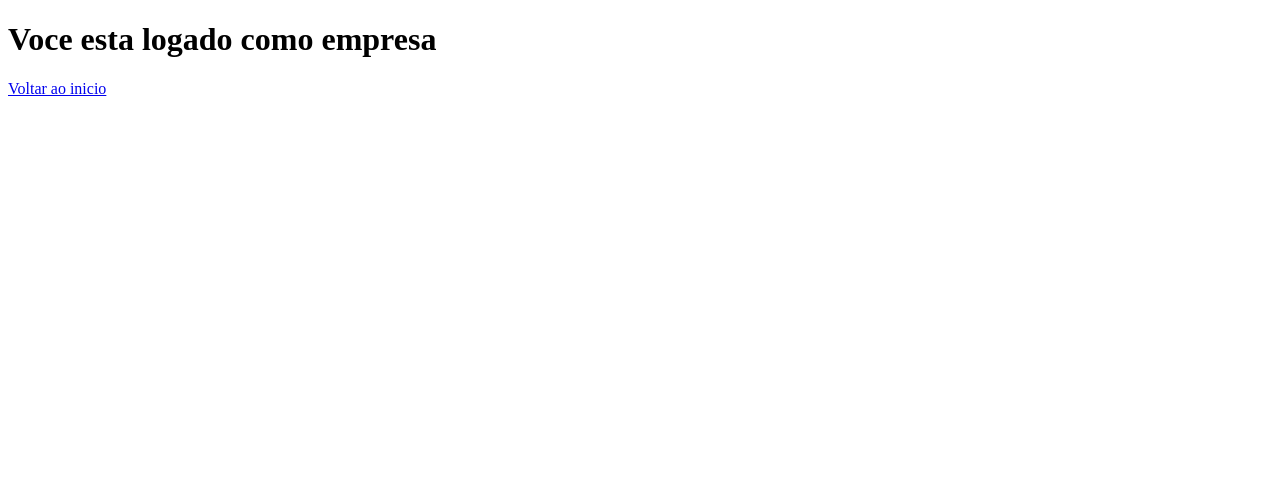
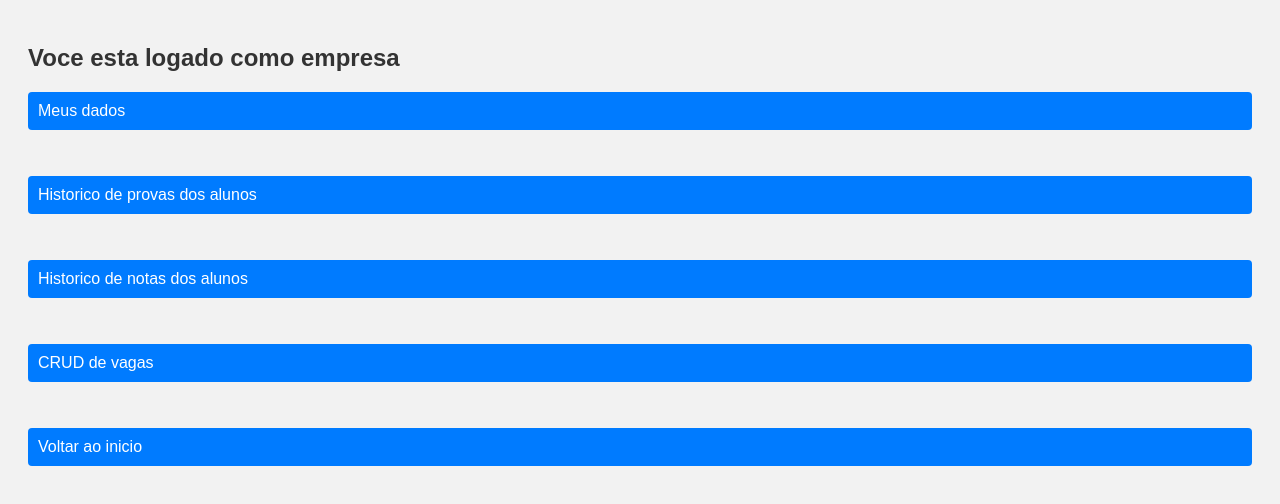
Before and after one commit to Projetos-Puccamp/FrontV2, a website: page Front/src/Pempresas.html in a window 1280 px wide. Drawn offline with Linux system fonts and the light colour scheme.

```diff
--- /dev/null
+++ b/Front/src/Pempresas.css
@@ -0,0 +1,26 @@
+body {
+    font-family: Arial, sans-serif;
+    background-color: #f2f2f2;
+    padding: 20px;
+  }
+
+  h1 {
+    font-size: 24px;
+    color: #333;
+    margin-bottom: 20px;
+  }
+
+  a {
+    display: block;
+    padding: 10px;
+    background-color: #007bff;
+    color: #fff;
+    text-decoration: none;
+    border-radius: 4px;
+    transition: background-color 0.3s;
+    margin-bottom: 10px;
+  }
+
+  a:hover {
+    background-color: #0056b3;
+  }
--- a/Front/src/Pempresas.html
+++ b/Front/src/Pempresas.html
@@ -1,6 +1,7 @@
 <!DOCTYPE html>
 <html lang="en">
 <head>
+    <link rel="stylesheet" type="text/css" href="Pempresas.css">
     <meta charset="UTF-8">
     <meta http-equiv="X-UA-Compatible" content="IE=edge">
     <meta name="viewport" content="width=device-width, initial-scale=1.0">
@@ -8,7 +9,11 @@
 </head>
 <body>
     <h1 id = "Paluno" > Voce esta logado como empresa</h1>
-    <a href="Pinicial.html"> Voltar ao inicio</a>
+    <a href="Pcadastro.html"> Meus dados</a><br><br>
+    <a href="Pcadastro.html"> Historico de provas dos alunos</a><br><br>
+    <a href="Pcadastro.html"> Historico de notas dos alunos</a><br><br>
+    <a href="Pcadastro.html"> CRUD de vagas</a><br><br>
+    <a href="Pcadastro.html"> Voltar ao inicio</a>
 
 </body>
 </html>
```
